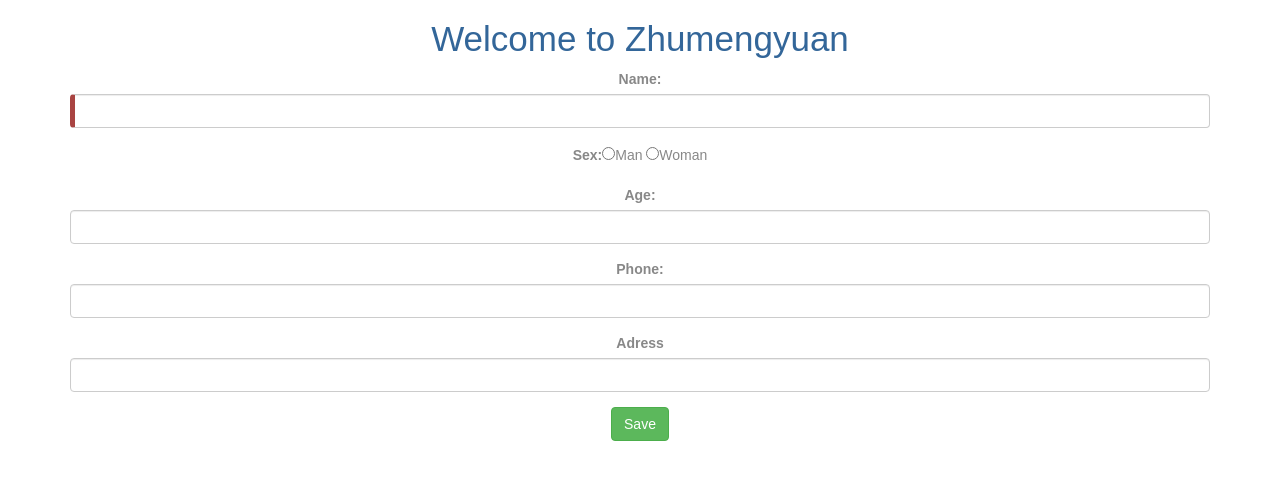
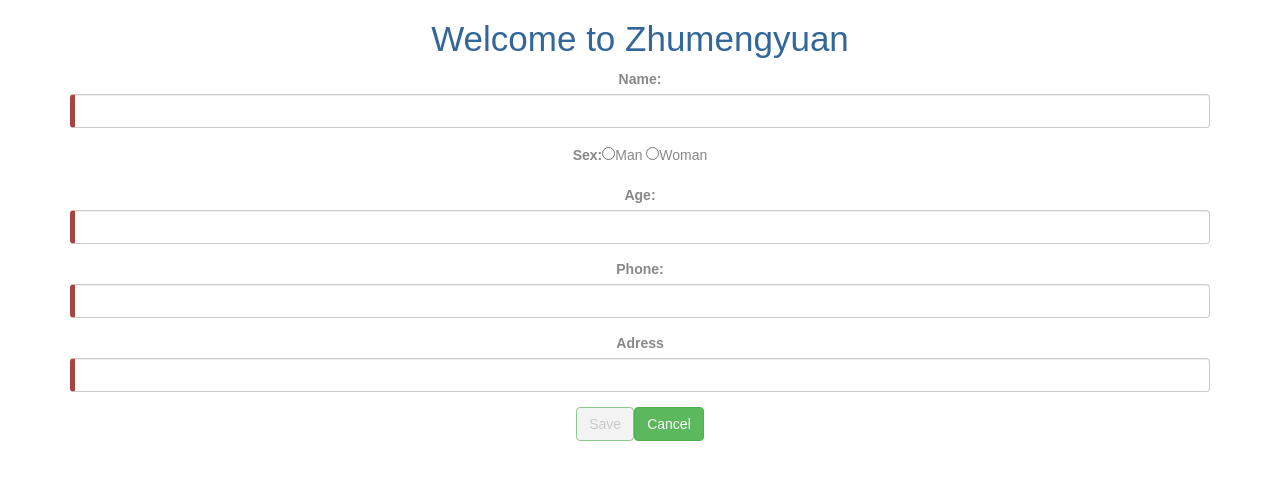
Before and after one commit to amint123/amint, an Angular app in the folder angular-user-form/: page /add in a window 1280 px wide. Shown: the top 480 px of the page. Built offline with nearby package versions, Linux system fonts and the light colour scheme.

Commit message:
fix: 添加表单验证

```diff
--- a/angular-user-form/src/app/form.ts
+++ b/angular-user-form/src/app/form.ts
@@ -2,6 +2,6 @@ export class Form {
     public name: string;
     public sex: string;
     public age: number;
-    public phone: number;
+    public phone: number|'';
     public adress: string;
 }
--- a/angular-user-form/src/app/user-form/user-form.component.html
+++ b/angular-user-form/src/app/user-form/user-form.component.html
@@ -1,14 +1,20 @@
 <div class="container">
   <h1>Welcome to Zhumengyuan</h1>
-<form>
+  <form (ngSubmit)="onsubmit()" #userForm="ngForm">
     <div class="form-group">
       <label for="name">Name:</label>
-     <input type="text" class="form-control" id="name" required
+      <input type="text" class="form-control" id="name"
+             required minlength="1" maxlength="20"
              [(ngModel)]="userData.name" name="name" #name="ngModel">
       <!--<div [hidden]="userData.name.val ||userData.name.pristine"
            class="alert alert-danger">
         Name is required
       </div>-->
+      <div *ngIf="name.invalid && (name.dirty || name.touched)"
+           class="alert alert-danger">
+        Name is not empty !
+      </div>
+
     </div>
     <!--<p>
       Value:{{name.value}}
@@ -23,22 +29,38 @@
 
     <div class="form-group">
       <label for="age">Age:</label>
-    <input type="text" class="form-control" id="age"
-           [(ngModel)]="userData.age" name="age">
+      <input type="text" class="form-control" id="age" minlength="1" maxlength="3"
+             required onkeyup="if(!/^(?:[1-9][0-9]?|1[01][0-9]|120)$/.test(value)){value=''}"
+             [(ngModel)]="userData.age" name="age" #age="ngModel">
+
+      <div *ngIf="age.invalid && (age.dirty || age.touched)" class="alert alert-danger">
+        Age is not empty !!!
+      </div>
     </div>
 
     <div class="form-group">
       <label for="phone">Phone:</label>
-    <input type="text" class="form-control" id="phone"
-           [(ngModel)]="userData.phone" name="phone">
+      <input type="text" class="form-control" id="phone" required minlength="11" maxlength="11"
+             (keyup)="onPhoneInputKeyUp($event)"
+             [(ngModel)]="userData.phone" name="phone" #phone="ngModel">
+      <div *ngIf="isNotPhoneNumber && (phone.dirty || phone.touched)" class="alert alert-danger">
+        Plese enter a valid telephone !!!
+      </div>
     </div>
 
     <div class="form-group">
       <label for="adress">Adress</label>
       <input type="text" class="form-control" id="adress"
-           [(ngModel)]="userData.adress" name="adress">
+             required minlength="3" maxlength="50"
+             [(ngModel)]="userData.adress" name="adress" #adress="ngModel">
+      <div *ngIf="adress.invalid && (adress.dirty || adress.touched)" class="alert alert-danger">
+        Adress is not empty !!!
+      </div>
     </div>
 
-  <button type="submit" class="btn btn-success" (click)="onSubmit()">Save</button>
+    <button type="submit" class="btn btn-success" (click)="onSubmit()"
+            [disabled]="!userForm.form.valid">Save
+    </button>
+    <button type="submit" class="btn btn-success" (click)="onCancel()">Cancel</button>
   </form>
 </div>
--- a/angular-user-form/src/app/user-form/user-form.component.ts
+++ b/angular-user-form/src/app/user-form/user-form.component.ts
@@ -1,26 +1,51 @@
-import { Component } from '@angular/core';
-import { FormControl} from '@angular/forms';
-import { Form } from '../form';
-import { Router } from '@angular/router';
+import {AfterViewChecked, Component} from '@angular/core';
+import {FormControl} from '@angular/forms';
+import {Form} from '../form';
+import {Router} from '@angular/router';
 
 @Component({
   selector: 'app-user-form',
   templateUrl: './user-form.component.html',
   styleUrls: ['./user-form.component.css']
 })
-export class UserFormComponent {
+export class UserFormComponent implements AfterViewChecked {
   userData: Form = new Form();
-  constructor (
-    private router: Router,
-  ) {
+
+  public isNotPhoneNumber = false;
+
+  constructor(private router: Router,) {
     if (localStorage.getItem('userData')) {
       this.userData = JSON.parse(localStorage.getItem('userData'));
     }
   }
-  submitted = false;
+
+  ngAfterViewChecked() {
+    this.userData && console.log(this.userData.phone);
+  }
+
   public onSubmit() {
     const userData = JSON.stringify(this.userData);
     localStorage.setItem('userData', userData);
     this.router.navigate(['']);
   }
+
+  public onCancel() {
+    alert('Are you sure to cancel ? ');
+    const userData = JSON.stringify(this.userData);
+    localStorage.key(0);
+    this.router.navigate(['']);
+  }
+
+  public onPhoneInputKeyUp(event: any) {
+    this.isNotPhoneNumber = !this.isPhoneAvailable(event.target.value);
+  }
+
+  private isPhoneAvailable(value: string) {
+    const myreg = /^[1][3,4,5,7,8][0-9]{9}$/;
+    if (!myreg.test(value)) {
+      return false;
+    } else {
+      return true;
+    }
+  }
 }
```
Lines whose indentation alone changed are shown as unchanged.
